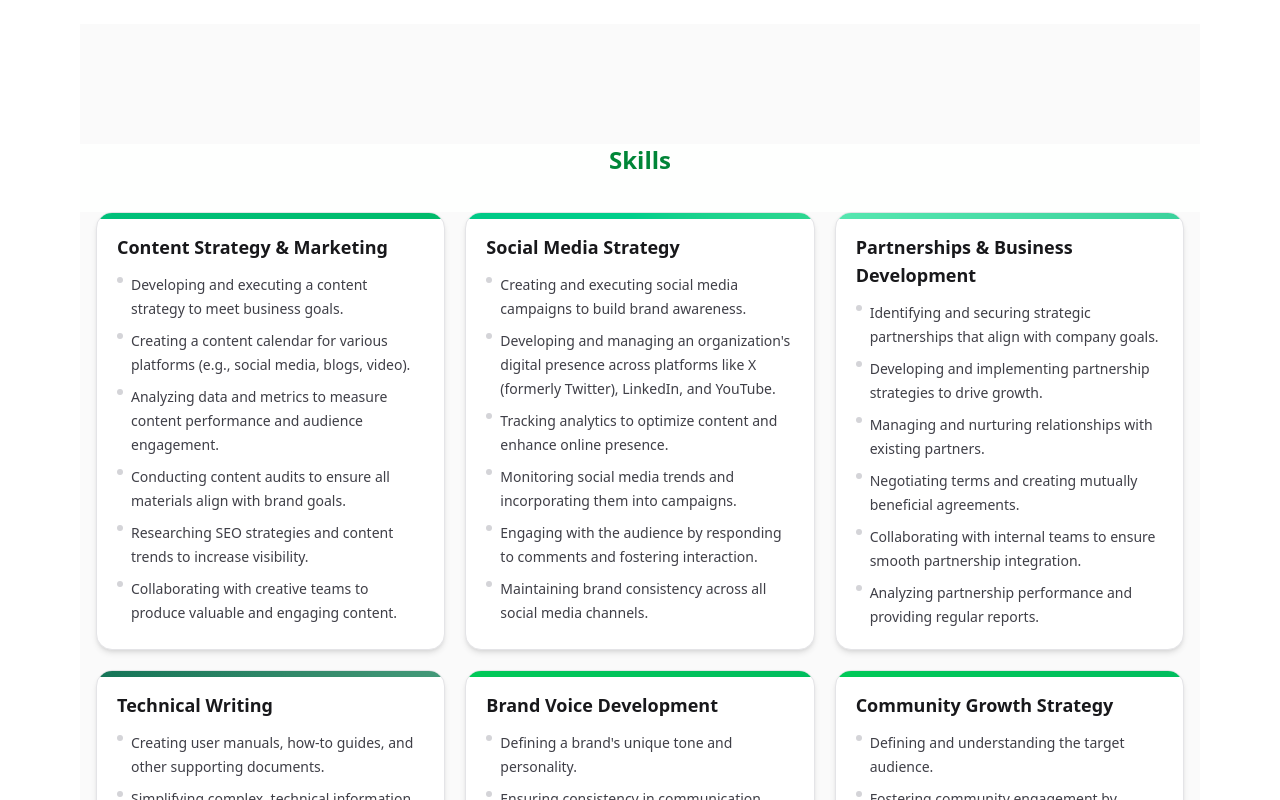
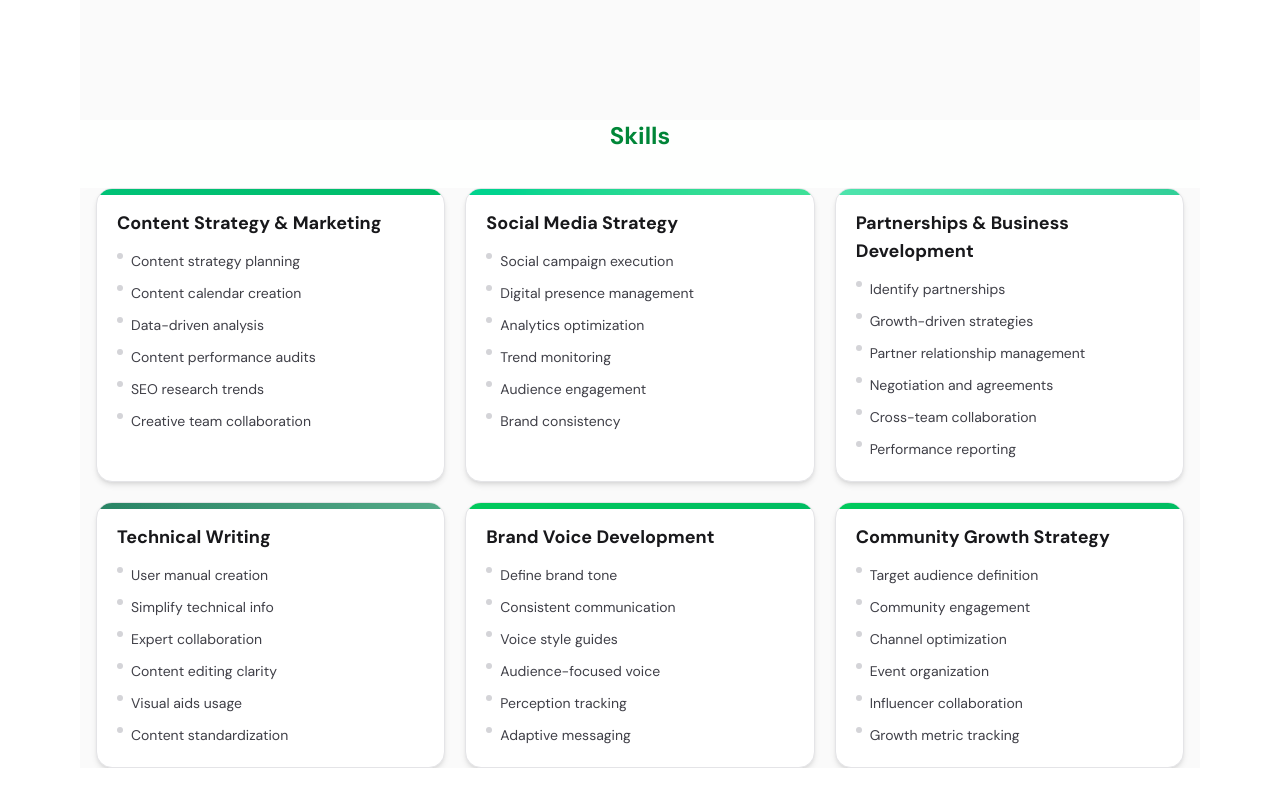
Before and after one commit to Sidney-130/theoportfolio, a Next.js app: page / in a window 1280 px wide. Shown: the part 860-1660 px from the top of the page. After the commit the page ends 1628 px from the top, so only its background shows below. Built offline with nearby package versions, Linux system fonts and the light colour scheme.

Commit message:
add new font

```diff
--- a/app/globals.css
+++ b/app/globals.css
@@ -6,8 +6,7 @@
 @theme inline {
   --color-background: var(--background);
   --color-foreground: var(--foreground);
-  --font-sans: var(--font-geist-sans);
-  --font-mono: var(--font-geist-mono);
+  --font-sans: var(--font-dm-sans);
   --color-sidebar-ring: var(--sidebar-ring);
   --color-sidebar-border: var(--sidebar-border);
   --color-sidebar-accent-foreground: var(--sidebar-accent-foreground);
@@ -114,9 +113,9 @@
 
 @layer base {
   * {
-    @apply border-border outline-ring/50;
+    @apply border-border outline-ring;
   }
   body {
-    @apply bg-background text-foreground;
+    @apply bg-background text-foreground font-sans;
   }
 }
--- a/app/layout.tsx
+++ b/app/layout.tsx
@@ -3,8 +3,8 @@ import { DM_Sans } from "next/font/google";
 import "./globals.css";
 import Navbar from "@/components/layout/Navbar";
 
+// ✅ Import DM Sans with className only
 const dmSans = DM_Sans({
-  variable: "--font-dm-sans",
   subsets: ["latin"],
   weight: ["400", "500", "700"],
 });
@@ -20,8 +20,9 @@ export default function RootLayout({
   children: React.ReactNode;
 }>) {
   return (
-    <html lang="en">
-      <body className={`${dmSans.variable} antialiased`}>
+    <html lang="en" suppressHydrationWarning>
+      {/* ✅ apply font globally with className */}
+      <body className={`${dmSans.className} antialiased`}>
         <Navbar />
         {children}
       </body>
--- a/components/layout/Constants.tsx
+++ b/components/layout/Constants.tsx
@@ -13,12 +13,12 @@ export const SKILL_SETS: SkillSet[] = [
     gradientFrom: "from-emerald-500",
     gradientTo: "to-green-600",
     bullets: [
-      "Developing and executing a content strategy to meet business goals.",
-      "Creating a content calendar for various platforms (e.g., social media, blogs, video).",
-      "Analyzing data and metrics to measure content performance and audience engagement.",
-      "Conducting content audits to ensure all materials align with brand goals.",
-      "Researching SEO strategies and content trends to increase visibility.",
-      "Collaborating with creative teams to produce valuable and engaging content.",
+      "Content strategy planning",
+      "Content calendar creation",
+      "Data-driven analysis",
+      "Content performance audits",
+      "SEO research trends",
+      "Creative team collaboration",
     ],
   },
   {
@@ -27,12 +27,12 @@ export const SKILL_SETS: SkillSet[] = [
     gradientFrom: "from-emerald-500",
     gradientTo: "to-green-300",
     bullets: [
-      "Creating and executing social media campaigns to build brand awareness.",
-      "Developing and managing an organization's digital presence across platforms like X (formerly Twitter), LinkedIn, and YouTube.",
-      "Tracking analytics to optimize content and enhance online presence.",
-      "Monitoring social media trends and incorporating them into campaigns.",
-      "Engaging with the audience by responding to comments and fostering interaction.",
-      "Maintaining brand consistency across all social media channels.",
+      "Social campaign execution",
+      "Digital presence management",
+      "Analytics optimization",
+      "Trend monitoring",
+      "Audience engagement",
+      "Brand consistency",
     ],
   },
   {
@@ -41,12 +41,12 @@ export const SKILL_SETS: SkillSet[] = [
     gradientFrom: "from-emerald-300",
     gradientTo: "to-emerald-600",
     bullets: [
-      "Identifying and securing strategic partnerships that align with company goals.",
-      "Developing and implementing partnership strategies to drive growth.",
-      "Managing and nurturing relationships with existing partners.",
-      "Negotiating terms and creating mutually beneficial agreements.",
-      "Collaborating with internal teams to ensure smooth partnership integration.",
-      "Analyzing partnership performance and providing regular reports.",
+      "Identify partnerships",
+      "Growth-driven strategies",
+      "Partner relationship management",
+      "Negotiation and agreements",
+      "Cross-team collaboration",
+      "Performance reporting",
     ],
   },
   {
@@ -55,12 +55,12 @@ export const SKILL_SETS: SkillSet[] = [
     gradientFrom: "from-emerald-800",
     gradientTo: "to-emerald-200",
     bullets: [
-      "Creating user manuals, how-to guides, and other supporting documents.",
-      "Simplifying complex, technical information for non-technical audiences.",
-      "Collaborating with subject matter experts like engineers and developers.",
-      "Editing and revising content to ensure accuracy, clarity, and consistency.",
-      "Incorporating visuals like graphs, illustrations, or diagrams to improve understanding.",
-      "Standardizing content across different platforms and media.",
+      "User manual creation",
+      "Simplify technical info",
+      "Expert collaboration",
+      "Content editing clarity",
+      "Visual aids usage",
+      "Content standardization",
     ],
   },
   {
@@ -69,12 +69,12 @@ export const SKILL_SETS: SkillSet[] = [
     gradientFrom: "from-green-500",
     gradientTo: "to-emerald-600",
     bullets: [
-      "Defining a brand's unique tone and personality.",
-      "Ensuring consistency in communication across all channels (e.g., website, social media, emails).",
-      "Developing brand voice guidelines and style guides for internal teams.",
-      "Conducting audience research to tailor the voice to specific groups.",
-      "Tracking how the brand voice influences public perception and engagement.",
-      "Adapting the brand's voice for different contexts while maintaining its core identity.",
+      "Define brand tone",
+      "Consistent communication",
+      "Voice style guides",
+      "Audience-focused voice",
+      "Perception tracking",
+      "Adaptive messaging",
     ],
   },
   {
@@ -83,12 +83,12 @@ export const SKILL_SETS: SkillSet[] = [
     gradientFrom: "from-green-500",
     gradientTo: "to-emerald-600",
     bullets: [
-      "Defining and understanding the target audience.",
-      "Fostering community engagement by providing opportunities for connection and collaboration.",
-      "Optimizing communication channels to reach the audience effectively.",
-      "Organizing events, workshops, and networking sessions to build relationships.",
-      "Leveraging influencers and advocates to amplify the community's message.",
-      "Continuously measuring key metrics like engagement and growth to iterate on strategies.",
+      "Target audience definition",
+      "Community engagement",
+      "Channel optimization",
+      "Event organization",
+      "Influencer collaboration",
+      "Growth metric tracking",
     ],
   },
 ];
```
